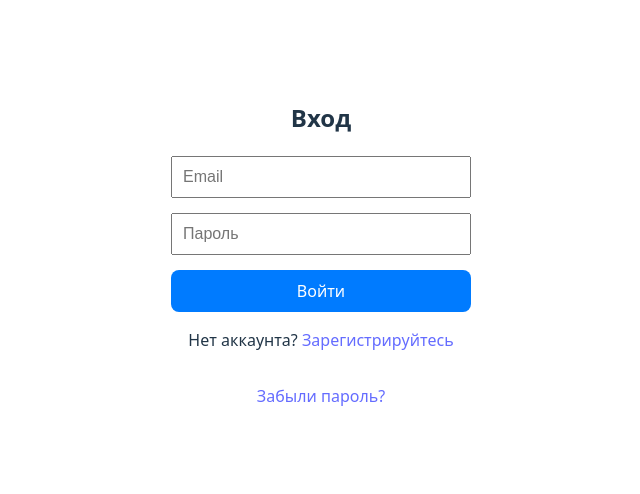
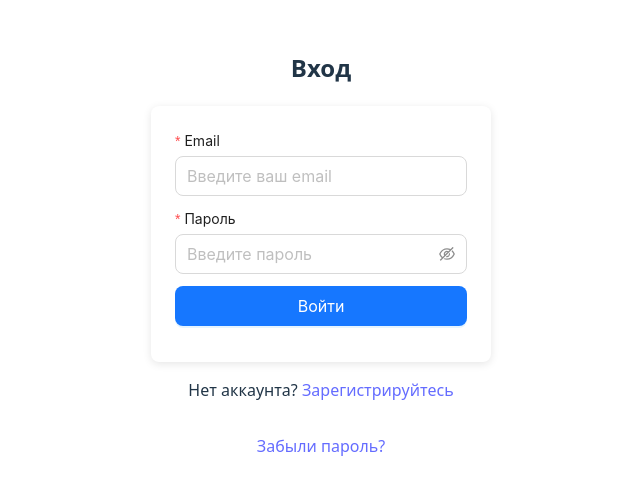
Before and after one commit to MyshakinMikhail/Task-Meneger, a React (Vite) app in the folder frontend/: page / in a window 1280 px wide. Shown: the part 148-642 px from the top of the page, without its empty margins (319-959 px from the left). Built offline with nearby package versions, Linux system fonts and the light colour scheme.

Commit message:
update login page

```diff
--- a/frontend/src/components/pages/Login/LoginComponent.jsx
+++ b/frontend/src/components/pages/Login/LoginComponent.jsx
@@ -1,6 +1,7 @@
 import { useState } from "react";
 import { Link, useNavigate } from "react-router-dom";
 import AuthServiсe from "../../API/AuthServise";
+import LoginFormComponent from "./LoginFormComponent";
 
 export default function Login() {
     const [form, setForm] = useState({ email: "", password: "" });
@@ -8,9 +9,7 @@ export default function Login() {
     const [isLoading, setIsLoading] = useState(false);
     const navigate = useNavigate();
 
-    const handleSubmit = (e) => {
-        e.preventDefault();
-
+    const handleSubmit = () => {
         if (form.email && form.password) {
             AuthServiсe.PostLogin(form, setError, setIsLoading, navigate);
         }
@@ -21,32 +20,13 @@ export default function Login() {
             <div className="container">
                 <div className="authContainer">
                     <h2>Вход</h2>
-                    <form onSubmit={handleSubmit} className="form">
-                        <input
-                            type="email"
-                            placeholder="Email"
-                            value={form.email}
-                            onChange={(e) =>
-                                setForm({ ...form, email: e.target.value })
-                            }
-                            required
-                            className="input"
-                        />
-                        <input
-                            type="password"
-                            placeholder="Пароль"
-                            value={form.password}
-                            onChange={(e) =>
-                                setForm({ ...form, password: e.target.value })
-                            }
-                            required
-                            className="input"
-                        />
-                        {error && <p className="error">{error}</p>}
-                        <button type="submit" className="button">
-                            {isLoading ? "Вход..." : "Войти"}
-                        </button>
-                    </form>
+                    <LoginFormComponent
+                        handleSubmit={handleSubmit}
+                        form={form}
+                        setForm={setForm}
+                        error={error}
+                        isLoading={isLoading}
+                    />
                     <p>
                         Нет аккаунта?{" "}
                         <Link to="/register">Зарегистрируйтесь</Link>
--- /dev/null
+++ b/frontend/src/components/pages/Login/LoginFormComponent.jsx
@@ -0,0 +1,73 @@
+import { Alert, Button, Form, Input } from "antd";
+import { useEffect } from "react";
+
+export default function LoginFormComponent({
+    handleSubmit,
+    form,
+    setForm,
+    error,
+    isLoading,
+}) {
+    const [antdForm] = Form.useForm();
+
+    useEffect(() => {
+        antdForm.setFieldsValue(form);
+    }, [form, antdForm]);
+
+    const onValuesChange = (changedValues) => {
+        setForm({ ...form, ...changedValues });
+    };
+
+    return (
+        <Form
+            form={antdForm}
+            onFinish={handleSubmit}
+            onValuesChange={onValuesChange}
+            layout="vertical"
+            className="login-form"
+            style={{ maxWidth: 400, margin: "0 auto", padding: "24px" }}
+        >
+            <Form.Item
+                label="Email"
+                name="email"
+                rules={[
+                    { required: true, message: "Пожалуйста, введите email" },
+                    { type: "email", message: "Некорректный формат email" },
+                ]}
+            >
+                <Input placeholder="Введите ваш email" size="large" />
+            </Form.Item>
+
+            <Form.Item
+                label="Пароль"
+                name="password"
+                rules={[
+                    { required: true, message: "Пожалуйста, введите пароль" },
+                ]}
+            >
+                <Input.Password placeholder="Введите пароль" size="large" />
+            </Form.Item>
+
+            {error && (
+                <Alert
+                    message={error}
+                    type="error"
+                    showIcon
+                    style={{ marginBottom: 16 }}
+                />
+            )}
+
+            <Form.Item>
+                <Button
+                    type="primary"
+                    htmlType="submit"
+                    loading={isLoading}
+                    size="large"
+                    block
+                >
+                    {isLoading ? "Вход..." : "Войти"}
+                </Button>
+            </Form.Item>
+        </Form>
+    );
+}
```
